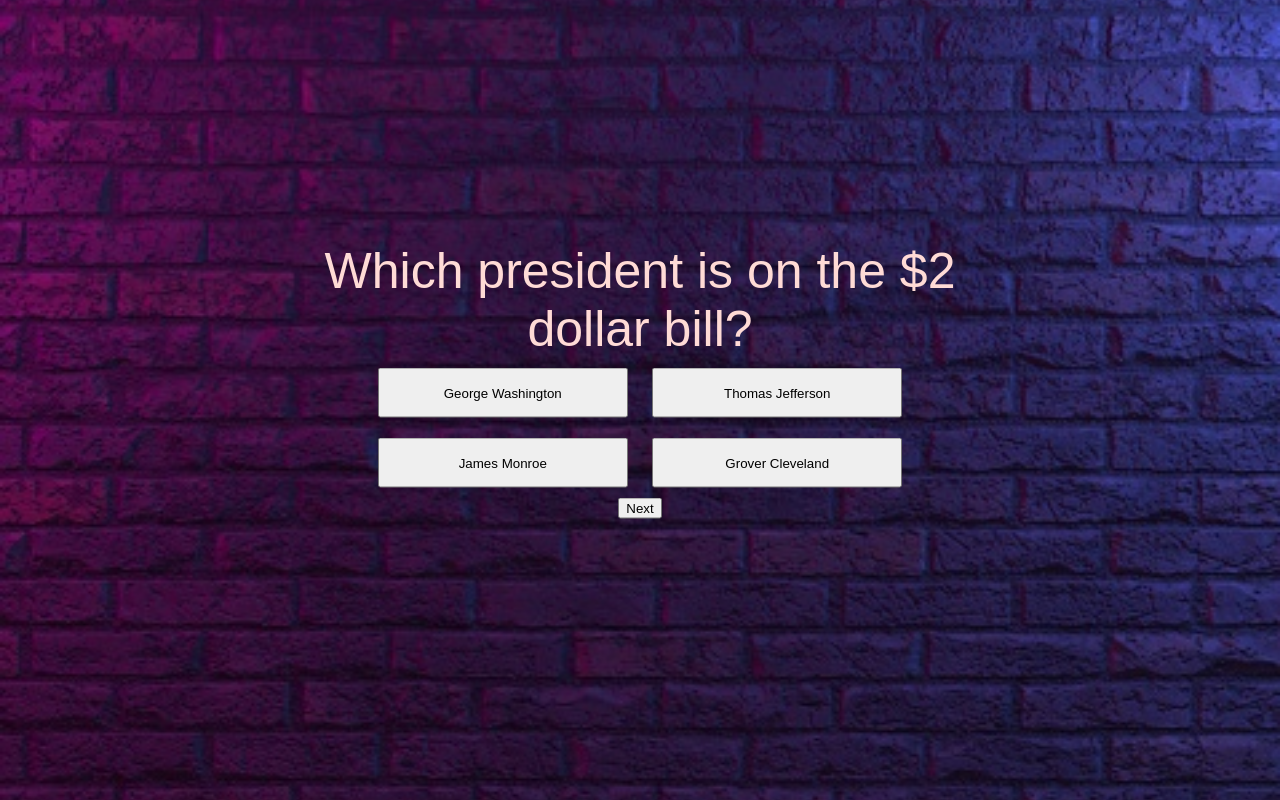
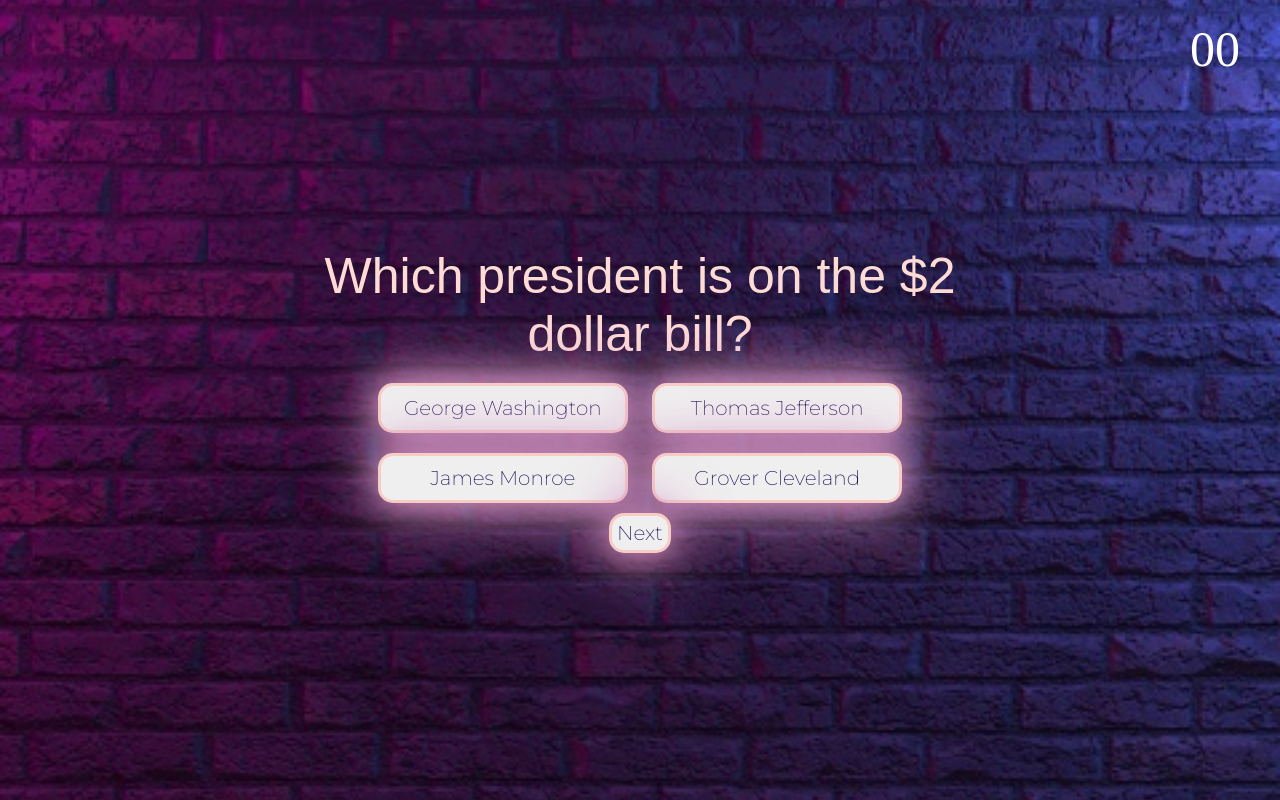
Before and after one commit to laurenpowers20/trivia, a plain HTML site: page index.html in a window 1280 px wide. Both pictures are taken after a click on the button "Let's get started!". Drawn offline with Linux system fonts and the light colour scheme; a web font is replaced by a local one.

Commit message:
began styling buttons

```diff
--- a/index.html
+++ b/index.html
@@ -4,6 +4,9 @@
   <meta charset="UTF-8">
   <meta http-equiv="X-UA-Compatible" content="IE=edge">
   <meta name="viewport" content="width=device-width, initial-scale=1.0">
+  <link rel="preconnect" href="https://fonts.googleapis.com">
+<link rel="preconnect" href="https://fonts.gstatic.com" crossorigin>
+<link href="https://fonts.googleapis.com/css2?family=Montserrat:wght@200&display=swap" rel="stylesheet">
   <link rel="stylesheet" href="style.css">
   <title>Trivia</title>
 </head>
@@ -13,7 +16,7 @@
     <h1 class="neon"><b>T<span>RI</span>V<span>I</span>A</b></h1>
     <button id="start-button" class="start-button button">Let's get started!</button>
 </div>
-
+<div class="score">00</div>
   <div id="game-container" class="hide">
     <div class="answer-message"></div>
       <div id="choices-buttons" class="choices-grid">
@@ -25,7 +28,7 @@
           <button class="answer-button D">D</button>
         </div>
         <button id="next-button" class="next-button button hide">Next</button>
-        <div class="score"></div>
+
 </div>
 
 <div class="final-score"></div>
--- a/script.js
+++ b/script.js
@@ -116,9 +116,7 @@ function startGame() {
 }
 
 function newQuestion() {
-  // Add question
   gameQuestionText.innerText = triviaQuestions[index].question;
-  // Add choices
   let choiceA = document.querySelector(".A");
   let choiceB = document.querySelector(".B");
   let choiceC = document.querySelector(".C");
@@ -168,13 +166,12 @@ function checkAnswer(e, questionBlock) {
   let userChoice = questionBlock.answers.find((choice) => {
     return choice.text === e.target.innerText;
   });
-
   if (userChoice !== undefined) {
     if (userChoice.correct) {
       console.log(userChoice);
       score += 10;
       answerMessage.innerText = "Correct!";
-      scoreText.innerText = `${score} points`;
+      scoreText.innerText = `${score}%`;
     } else {
       answerMessage.innerText = "Sorry, that's incorrect.";
     }
--- a/style.css
+++ b/style.css
@@ -17,6 +17,13 @@ body{
   background-size:cover;
 }
 
+h1 {
+  font-size: 150px;
+}
+
+h2 {
+  font-size: 50px;
+}
 
 .title {
   position: fixed;
@@ -29,6 +36,8 @@ body{
   text-align: right;
   padding: 20px;
   margin-right: 20px;
+  font-family: "neon-tubes-2-regular";
+  font-size: 50px;
 }
 
 #game-container {
@@ -36,6 +45,9 @@ body{
   top: 50%;
   left: 50%;
   transform: translate(-50%, -50%);
+}
+.answer-message {
+  font-family: 'Montserrat', sans-serif;
 }
 
 #start-button{
@@ -58,14 +70,9 @@ div {
   font-size: 50px;
   color: rgb(255, 219, 214);
   font-family: "neon-tubes-2-regular", sans-serif;
+  margin-bottom: 10px;
 }
 
-.answer-button {
-  margin: 10px;
-  width: 250px;
-  height: 50px;
-  font-family: Arial, Helvetica, sans-serif;
-}
 
 .final-score {
   font-size: 50px;
@@ -73,7 +80,8 @@ div {
   top: 50%;
   left: 50%;
   transform: translate(-50%, -50%);
-
+  font-family: "neon-tubes-2-regular", sans-serif;
+  color: rgb(255, 219, 214);
 }
 
 /*
@@ -128,61 +136,40 @@ Source: https://https://codepen.io/nodws/pen/WNjXbr?editors=1100
     text-shadow: inherit;
   }
 }
+/* Botton Effect
+https://www.lenastanley.com/2022/01/css-neon-button-neon-effect.html*/
 
-
-
-/*:root {
-  --neon-text-color: #f40;
-}*/
-
-h1 {
-  font-size: 150px;
-}
-
-h2 {
-  font-size: 50px;
+button {
+  color: #1a0d54;
+  border: 3px solid rgb(248, 203, 197);
+  border-radius:15px;
+  padding: 10px 20px;
+  font-size: 20px;
+  cursor: pointer;
+  filter: drop-shadow(0 0 15px #c789b6) drop-shadow(0 0 30px #d695c5) contrast(1) brightness(1);
+  transition: .5s;
+  font-family: 'Montserrat', sans-serif;
 }
 
 
+button:hover {
 
-
-/*
-Neon Light Effect
-Source: https://codepen.io/Trinca/pen/NrvpWa?editors=0100
-*/
-/*
-:root {
-  --neon-text-color: #f40;
+  color: #1a0d54;
+  color: white;
+  background-color: rgb(178, 117, 161);
+  filter: drop-shadow(0 0 20px rgb(255, 219, 214)eb1) contrast(2) brightness(2);
 }
 
-h1 {
-  font-size: 150px;
+/*--------------------------*/
+
+.answer-button {
+  margin: 10px;
+  width: 250px;
 }
 
-h2 {
-  font-size: 50px;
+.next-button {
+ padding: 5px;
 }
-.title {
-  color: #FB4264;
-  text-shadow: 0 0 3vw #F40A35;
-  animation: neon 1s ease infinite;
-  -moz-animation: neon 2s ease infinite;
-  -webkit-animation: neon 2s ease infinite;
-  font-family: "neon-tubes-2-regular", sans-serif;
-}
-
-@keyframes neon {
-  0%,
-  100% {
-    text-shadow: 0 0 1vw #FA1C16, 0 0 3vw #FA1C16, 0 0 10vw #FA1C16, 0 0 10vw #FA1C16, 0 0 .4vw #FED128, .5vw .5vw .1vw #806914;
-    color: #FED128;
-  }
-  50% {
-    text-shadow: 0 0 .5vw #800E0B, 0 0 1.5vw #800E0B, 0 0 5vw #800E0B, 0 0 5vw #800E0B, 0 0 .2vw #800E0B, .5vw .5vw .1vw #40340A;
-    color: #806914;
-  }
-}
-*/
 
 
 @media only screen and (max-width: 600px) {
```
